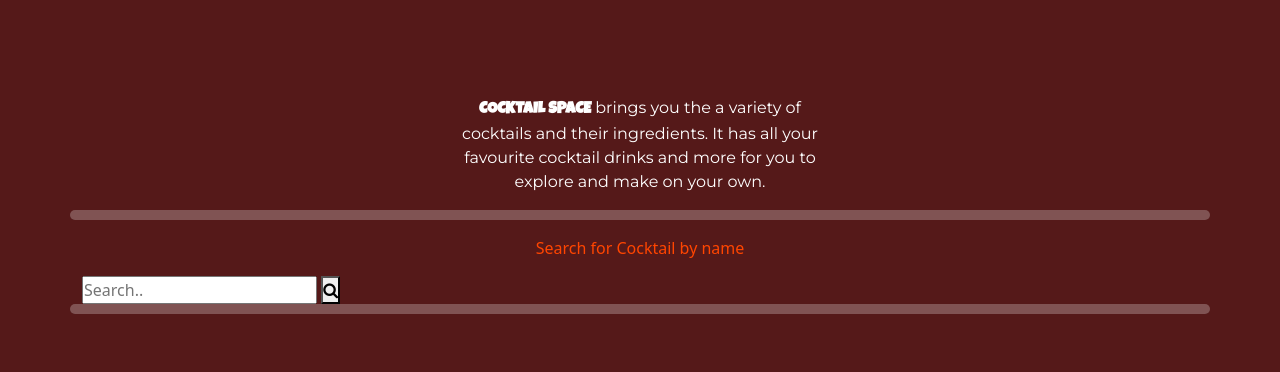
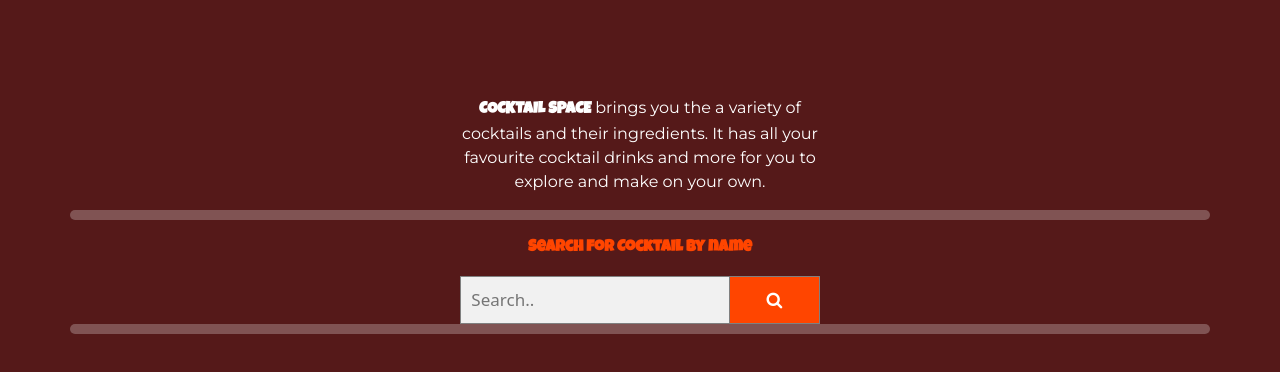
Before and after one commit to elizabethvera-atieno/Cocktail-space-, a plain HTML site: page index.html in a window 1280 px wide. Shown: the part 206-578 px from the top of the page. Drawn offline with nearby package versions, Linux system fonts and the light colour scheme.

Commit message:
style the search button

```diff
--- a/css/styles.css
+++ b/css/styles.css
@@ -72,3 +72,45 @@ hr {
     border-top: 10px solid white;
     border-radius: 5px;
 }
+
+#instructions{
+    font-weight: bold;
+    font-family: 'Luckiest Guy', cursive;
+}
+.searchForm{
+    display: flex;
+    justify-content: center;
+}
+
+/* Style the search field */
+form.searchForm input[type=text] {
+    padding: 10px;
+    font-size: 17px;
+    border: 1px solid grey;
+    float: left;
+    background: #f1f1f1;
+  }
+
+  /* Style the submit button */
+  form.searchForm button {
+    float: left;
+    width: 8%;
+    padding: 10px;
+    background: orangered;
+    color: white;
+    font-size: 17px;
+    border: 1px solid grey;
+    border-left: none;
+    cursor: pointer;
+  }
+
+  form.searchForm button:hover {
+    background: #0b7dda;
+  }
+
+  /* Clear floats */
+  form.searchForm::after {
+    content: "";
+    clear: both;
+    display: table;
+  }
```
